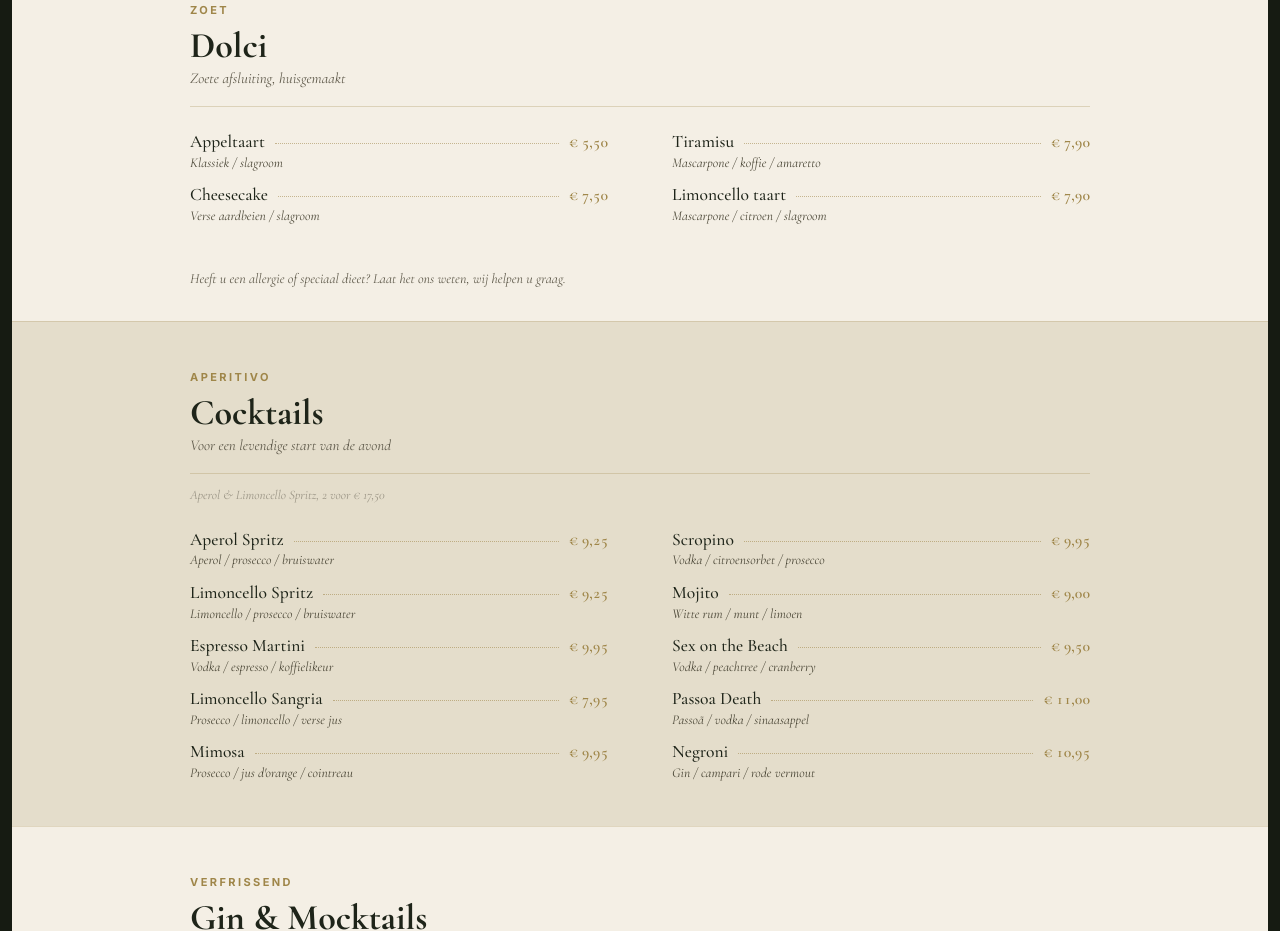
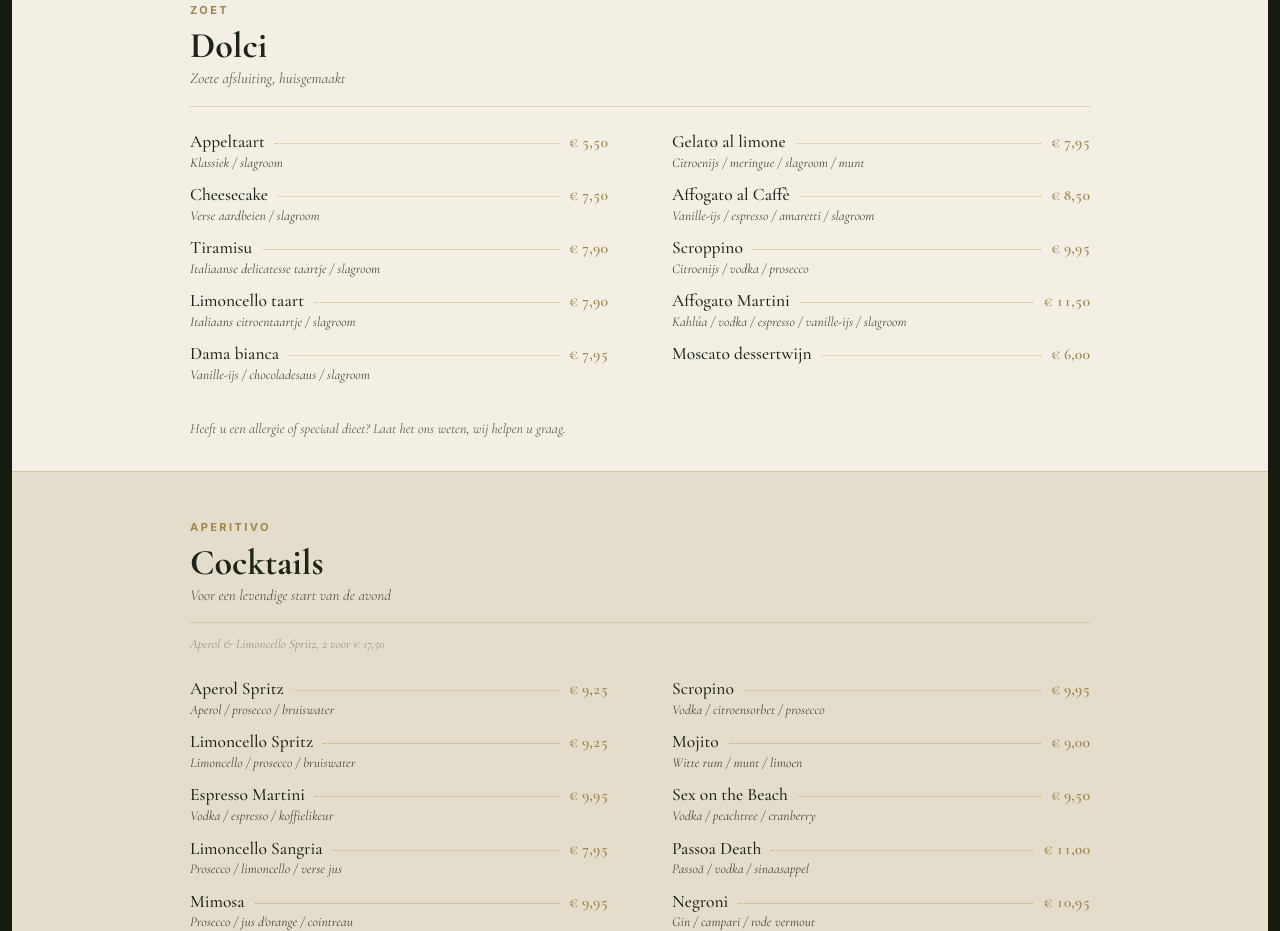
Before and after one commit to marcbeshay-work/oliva-website, a plain HTML site: page kaart.html in a window 1280 px wide. Shown: the part 3972-4903 px from the top of the page. Drawn offline with nearby package versions, Linux system fonts and the light colour scheme.

Commit message:
Update homepage-menupreview naar Pizza Originale en vul Dolci aan
Homepage toont nu Pizza Originale i.p.v. Margherita, en de Dolci-sectie
op de kaart bevat de ontbrekende desserts (Dama bianca, Gelato al limone,
Affogato al Caffè, Scroppino, Affogato Martini, Moscato dessertwijn) plus
gecorrigeerde beschrijvingen voor Tiramisu en Limoncello taart.

Co-Authored-By: Claude Fable 5 <noreply@anthropic.com>

```diff
--- a/kaart.html
+++ b/kaart.html
@@ -254,8 +254,14 @@
       <div class="kaart-list">
         <div class="drink-row"><div class="drink-row__main"><span class="t-item">Appeltaart</span><span class="t-price">€ 5,50</span></div><p class="t-desc">Klassiek / slagroom</p></div>
         <div class="drink-row"><div class="drink-row__main"><span class="t-item">Cheesecake</span><span class="t-price">€ 7,50</span></div><p class="t-desc">Verse aardbeien / slagroom</p></div>
-        <div class="drink-row"><div class="drink-row__main"><span class="t-item">Tiramisu</span><span class="t-price">€ 7,90</span></div><p class="t-desc">Mascarpone / koffie / amaretto</p></div>
-        <div class="drink-row"><div class="drink-row__main"><span class="t-item">Limoncello taart</span><span class="t-price">€ 7,90</span></div><p class="t-desc">Mascarpone / citroen / slagroom</p></div>
+        <div class="drink-row"><div class="drink-row__main"><span class="t-item">Tiramisu</span><span class="t-price">€ 7,90</span></div><p class="t-desc">Italiaanse delicatesse taartje / slagroom</p></div>
+        <div class="drink-row"><div class="drink-row__main"><span class="t-item">Limoncello taart</span><span class="t-price">€ 7,90</span></div><p class="t-desc">Italiaans citroentaartje / slagroom</p></div>
+        <div class="drink-row"><div class="drink-row__main"><span class="t-item">Dama bianca</span><span class="t-price">€ 7,95</span></div><p class="t-desc">Vanille-ijs / chocoladesaus / slagroom</p></div>
+        <div class="drink-row"><div class="drink-row__main"><span class="t-item">Gelato al limone</span><span class="t-price">€ 7,95</span></div><p class="t-desc">Citroenijs / meringue / slagroom / munt</p></div>
+        <div class="drink-row"><div class="drink-row__main"><span class="t-item">Affogato al Caffè</span><span class="t-price">€ 8,50</span></div><p class="t-desc">Vanille-ijs / espresso / amaretti / slagroom</p></div>
+        <div class="drink-row"><div class="drink-row__main"><span class="t-item">Scroppino</span><span class="t-price">€ 9,95</span></div><p class="t-desc">Citroenijs / vodka / prosecco</p></div>
+        <div class="drink-row"><div class="drink-row__main"><span class="t-item">Affogato Martini</span><span class="t-price">€ 11,50</span></div><p class="t-desc">Kahlúa / vodka / espresso / vanille-ijs / slagroom</p></div>
+        <div class="drink-row"><div class="drink-row__main"><span class="t-item">Moscato dessertwijn</span><span class="t-price">€ 6,00</span></div></div>
       </div>
       <p class="kaart-allergy-note">Heeft u een allergie of speciaal dieet? Laat het ons weten, wij helpen u graag.</p>
     </div>
```
Also changed, not shown: index.html (+3 -3 lines).
